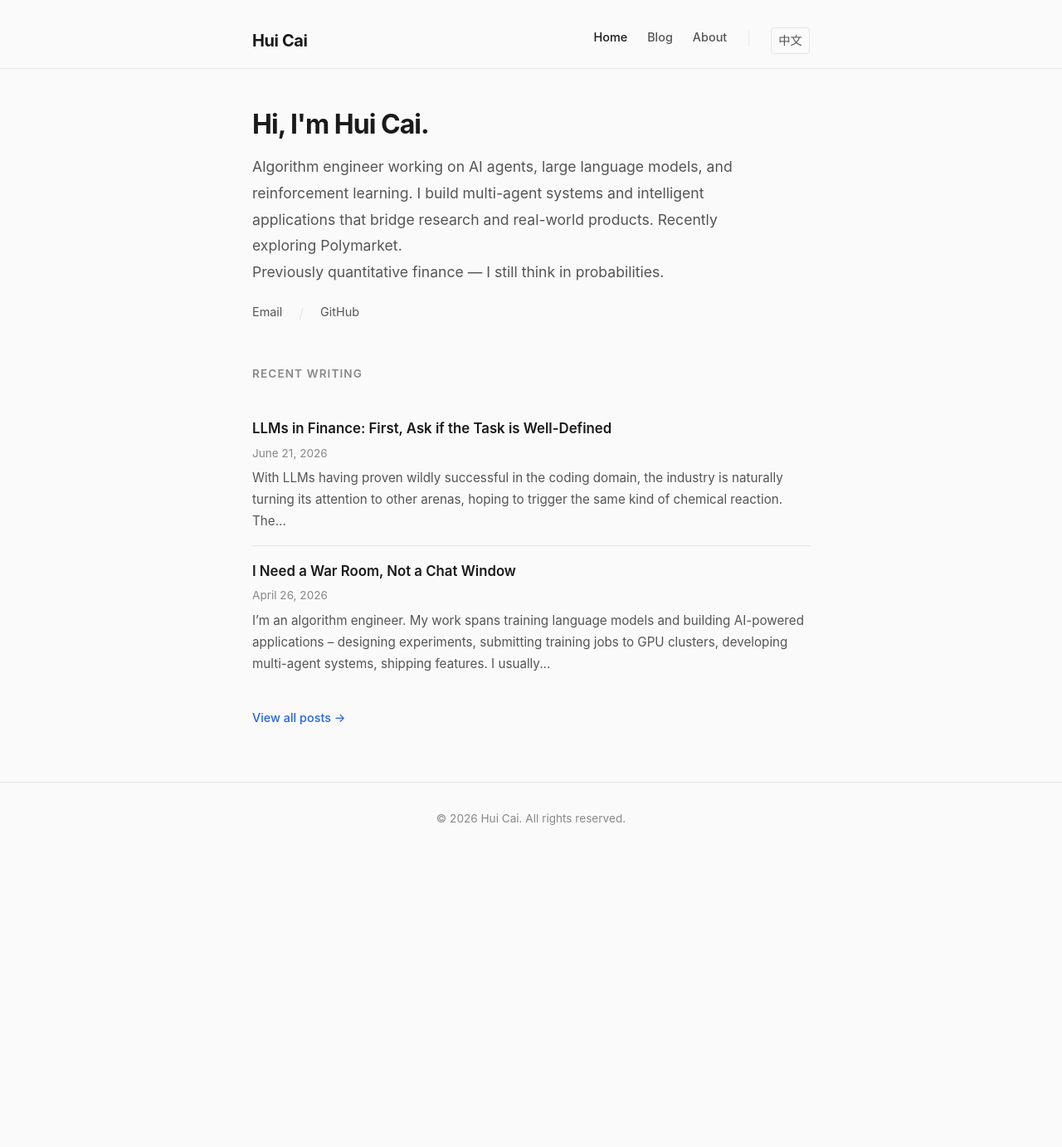
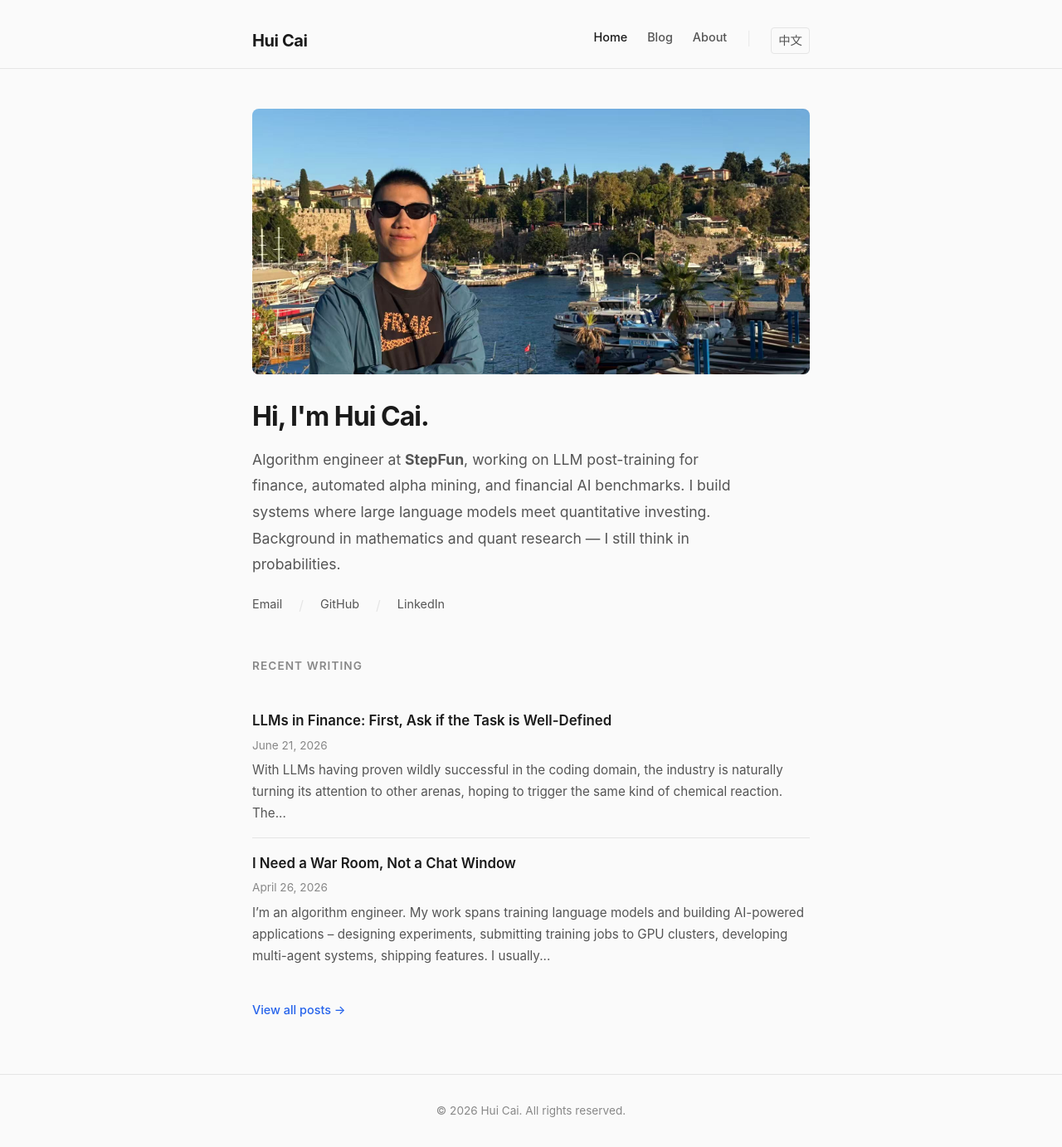
Before and after one commit to chkrz/chkrz.github.io, a Jekyll site: the page built from index.html, in a window 1280 px wide. Shown: the whole page at 83% size. Built offline with Jekyll 4.4.1, drawn with Linux system fonts in a browser that asks for light colours; before the commit the page ends 1030 px from its top, so only the background shows below that.

Commit message:
Update bio: joined StepFun, add hero photo and LinkedIn
- Updated homepage and about page (EN & ZH) to reflect current role
  at StepFun: financial LLM post-training, automated alpha mining,
  and financial AI benchmarks
- Added hero photo to homepage
- Added LinkedIn link to all pages

Co-Authored-By: Claude Opus 4.6 (1M context) <noreply@anthropic.com>

```diff
--- a/about.html
+++ b/about.html
@@ -11,7 +11,7 @@ ref: about
 
 <section class="about-content">
   <p>
-    I'm Hui Cai. I work at the intersection of large language models and real-world systems -- training models, building multi-agent frameworks, and shipping AI-powered applications.
+    I'm Hui Cai. I'm an algorithm engineer at <strong>StepFun</strong>, focused on LLM post-training for finance, automated alpha mining, and building benchmarks that measure how well language models understand financial markets.
   </p>
 
   <p>
@@ -19,7 +19,7 @@ ref: about
   </p>
 
   <p>
-    Recently I've been exploring Polymarket and thinking about how AI changes the way we work -- not just what we build, but how we manage the building process itself.
+    Two things I care about: using LLMs to automatically mine alpha signals for quantitative strategies, and improving model capabilities in the financial domain through post-training and rigorous benchmarking.
   </p>
 
   <h2>Contact</h2>
@@ -27,5 +27,6 @@ ref: about
   <ul class="contact-list">
     <li>Email: <a href="mailto:huicaikrz8@gmail.com">huicaikrz8@gmail.com</a></li>
     <li>GitHub: <a href="https://github.com/chkrz" target="_blank">github.com/chkrz</a></li>
+    <li>LinkedIn: <a href="https://www.linkedin.com/in/hui-cai-7b8235125/" target="_blank">linkedin.com/in/hui-cai-7b8235125</a></li>
   </ul>
 </section>
--- a/assets/css/style.css
+++ b/assets/css/style.css
@@ -111,6 +111,14 @@ a:hover {
 /* Hero / Intro */
 .hero {
   margin-bottom: 3rem;
+}
+
+.hero-photo {
+  width: 100%;
+  max-height: 320px;
+  object-fit: cover;
+  border-radius: 8px;
+  margin-bottom: 1.5rem;
 }
 
 .hero h1 {
--- a/index.html
+++ b/index.html
@@ -4,17 +4,20 @@ lang: en
 ref: home
 ---
 <section class="hero">
+  <img src="{{ '/assets/hui-cai.jpg' | relative_url }}" alt="Hui Cai" class="hero-photo">
   <h1>Hi, I'm Hui Cai.</h1>
   <p>
-    Algorithm engineer working on AI agents, large language models, and reinforcement learning. I build multi-agent systems and intelligent applications that bridge research and real-world products. Recently exploring Polymarket.
+    Algorithm engineer at <strong>StepFun</strong>, working on LLM post-training for finance, automated alpha mining, and financial AI benchmarks. I build systems where large language models meet quantitative investing.
   </p>
   <p>
-    Previously quantitative finance &mdash; I still think in probabilities.
+    Background in mathematics and quant research &mdash; I still think in probabilities.
   </p>
   <div class="links">
     <a href="mailto:huicaikrz8@gmail.com">Email</a>
     <span>/</span>
     <a href="https://github.com/chkrz" target="_blank">GitHub</a>
+    <span>/</span>
+    <a href="https://www.linkedin.com/in/hui-cai-7b8235125/" target="_blank">LinkedIn</a>
   </div>
 </section>
 
```
Also changed, not shown: about-zh.html (+4 -3 lines), index-zh.html (+5 -2 lines), assets/hui-cai.jpg (added).
